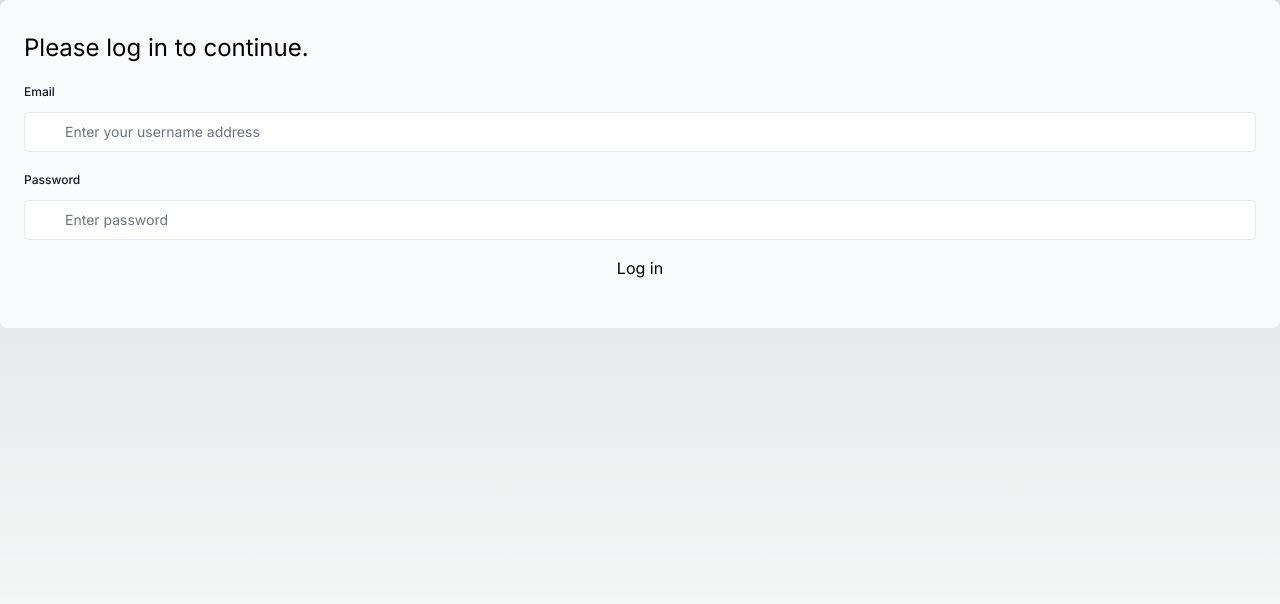
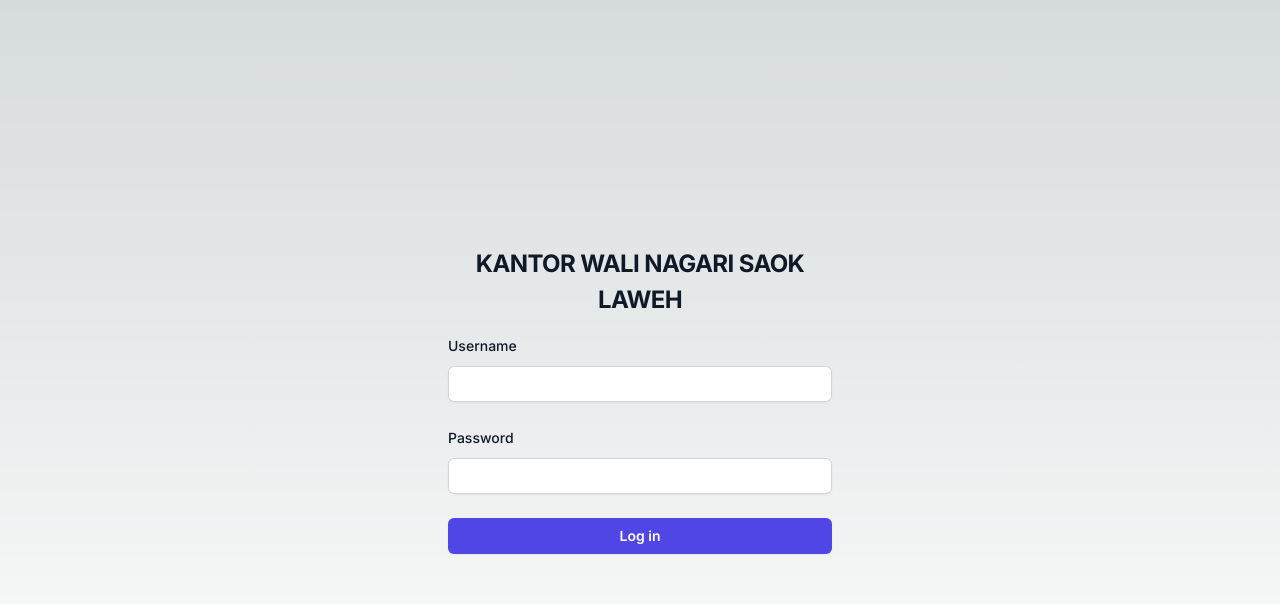
Before and after one commit to san-learn/learn-decision-support-system-1, a Next.js app: page /auth/sign-in in a window 1280 px wide. Shown: the top 604 px of the page. Built offline with nearby package versions, Linux system fonts and the light colour scheme.

Commit message:
refactor code frontend untuk sign in

```diff
--- a/src/actions/user.ts
+++ b/src/actions/user.ts
@@ -29,7 +29,7 @@
     if (error instanceof AuthError) {
       switch (error.type) {
         case "CredentialsSignin":
-          return "Invalid credentials.";
+          return "Username atau password salah.";
         default:
           return "Something went wrong.";
       }
--- a/src/app/auth/sign-in/page.tsx
+++ b/src/app/auth/sign-in/page.tsx
@@ -1,9 +1,18 @@
-import { FormSignIn } from "@/components/auth/form-sign-in";
+import { FormSignIn } from "@/components/auth/sign-in/form-sign-in";
 
 export default function AuthSignInPage() {
   return (
     <>
-      <FormSignIn />
+      <div className="flex min-h-[100vh] flex-1 flex-col justify-center px-6 py-12 lg:px-8">
+        <div className="sm:mx-auto sm:w-full sm:max-w-sm mb-4">
+          <h1 className="text-center text-2xl font-bold leading-9 tracking-tight text-gray-900">
+            KANTOR WALI NAGARI SAOK LAWEH
+          </h1>
+        </div>
+        <div className="sm:mx-auto sm:w-full sm:max-w-sm">
+          <FormSignIn />
+        </div>
+      </div>
     </>
   );
 }
--- a/src/app/globals.css
+++ b/src/app/globals.css
@@ -6,14 +6,6 @@
   --foreground-rgb: 0, 0, 0;
   --background-start-rgb: 214, 219, 220;
   --background-end-rgb: 255, 255, 255;
-}
-
-@media (prefers-color-scheme: dark) {
-  :root {
-    --foreground-rgb: 255, 255, 255;
-    --background-start-rgb: 0, 0, 0;
-    --background-end-rgb: 0, 0, 0;
-  }
 }
 
 body {
--- a/src/auth.ts
+++ b/src/auth.ts
@@ -34,8 +34,6 @@
           }
         }
 
-        console.log("Invalid credentials");
-
         return null;
       },
     }),
--- a/src/components/auth/form-sign-in.tsx
+++ /dev/null
@@ -1,77 +0,0 @@
-"use client";
-
-import { useFormState, useFormStatus } from "react-dom";
-
-import { authenticate } from "@/actions/user";
-
-export function FormSignIn() {
-  const [errorMessage, dispatch] = useFormState(authenticate, undefined);
-
-  return (
-    <form action={dispatch} className="space-y-3">
-      <div className="flex-1 rounded-lg bg-gray-50 px-6 pb-4 pt-8 text-black">
-        <h1 className=" mb-3 text-2xl">Please log in to continue.</h1>
-        <div className="w-full">
-          <div>
-            <label
-              className="mb-3 mt-5 block text-xs font-medium text-gray-900"
-              htmlFor="email"
-            >
-              Email
-            </label>
-            <div className="relative">
-              <input
-                className="peer block w-full rounded-md border border-gray-200 py-[9px] pl-10 text-sm outline-2 placeholder:text-gray-500"
-                id="username"
-                type="text"
-                name="username"
-                placeholder="Enter your username address"
-                required
-              />
-            </div>
-          </div>
-          <div className="mt-4">
-            <label
-              className="mb-3 mt-5 block text-xs font-medium text-gray-900"
-              htmlFor="password"
-            >
-              Password
-            </label>
-            <div className="relative">
-              <input
-                className="peer block w-full rounded-md border border-gray-200 py-[9px] pl-10 text-sm outline-2 placeholder:text-gray-500"
-                id="password"
-                type="password"
-                name="password"
-                placeholder="Enter password"
-                required
-              />
-            </div>
-          </div>
-        </div>
-        <LoginButton />
-        <div
-          className="flex h-8 items-end space-x-1"
-          aria-live="polite"
-          aria-atomic="true"
-        >
-          {errorMessage && (
-            <>
-              <p className="text-sm text-red-500">{errorMessage}</p>
-            </>
-          )}
-        </div>
-      </div>
-    </form>
-  );
-}
-
-function LoginButton() {
-  const { pending } = useFormStatus();
-
-  return (
-    <button className="mt-4 w-full" aria-disabled={pending}>
-      Log in
-    </button>
-  );
-}
--- /dev/null
+++ b/src/components/auth/sign-in/form-sign-in.tsx
@@ -0,0 +1,70 @@
+"use client";
+
+import { useFormState, useFormStatus } from "react-dom";
+
+import { authenticate } from "@/actions/user";
+
+export function FormSignIn() {
+  const [errorMessage, dispatch] = useFormState(authenticate, undefined);
+
+  return (
+    <form className="space-y-6" action={dispatch}>
+      <div>
+        <label
+          htmlFor="username"
+          className="block text-sm font-medium leading-6 text-gray-900"
+        >
+          Username
+        </label>
+        <div className="mt-2">
+          <input
+            id="username"
+            name="username"
+            type="text"
+            required
+            className="block w-full rounded-md border-0 py-1.5 px-3 text-gray-900 shadow-sm ring-1 ring-inset ring-gray-300 placeholder:text-gray-400 focus:ring-2 focus:ring-inset focus:ring-indigo-600 sm:text-sm sm:leading-6"
+          />
+        </div>
+      </div>
+      <div>
+        <div className="flex items-center justify-between">
+          <label
+            htmlFor="password"
+            className="block text-sm font-medium leading-6 text-gray-900"
+          >
+            Password
+          </label>
+        </div>
+        <div className="mt-2">
+          <input
+            id="password"
+            name="password"
+            type="password"
+            required
+            className="block w-full rounded-md border-0 py-1.5 px-3 text-gray-900 shadow-sm ring-1 ring-inset ring-gray-300 placeholder:text-gray-400 focus:ring-2 focus:ring-inset focus:ring-indigo-600 sm:text-sm sm:leading-6"
+          />
+        </div>
+      </div>
+
+      <div>
+        <LoginButton />
+      </div>
+      {errorMessage && (
+        <p className="text-sm text-red-500 text-center">{errorMessage}</p>
+      )}
+    </form>
+  );
+}
+
+function LoginButton() {
+  const { pending } = useFormStatus();
+
+  return (
+    <button
+      className="flex w-full justify-center rounded-md bg-indigo-600 px-3 py-1.5 text-sm font-semibold leading-6 text-white shadow-sm hover:bg-indigo-500 focus-visible:outline focus-visible:outline-2 focus-visible:outline-offset-2 focus-visible:outline-indigo-600"
+      aria-disabled={pending}
+    >
+      Log in
+    </button>
+  );
+}
```
